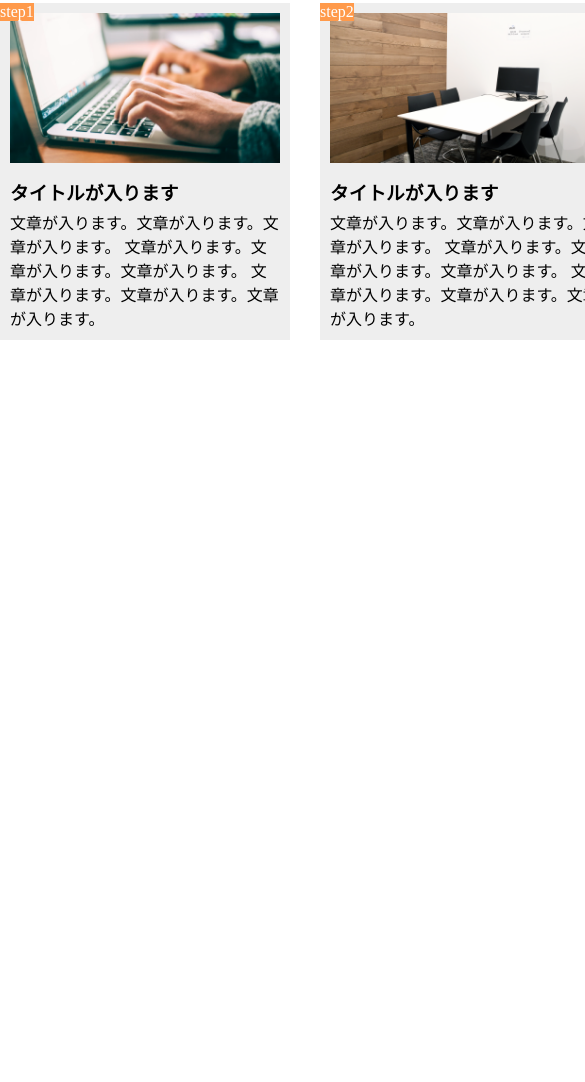
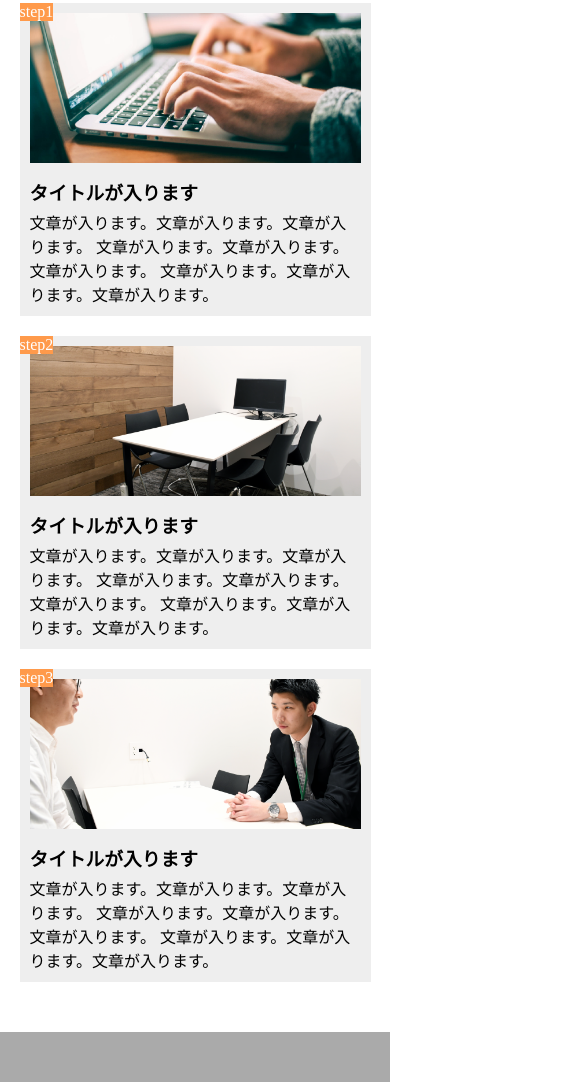
Before and after one commit to mana85/subject1, a plain HTML site: page index.html in a window 390 px wide. Shown: the part 97-1179 px from the top of the page, 585 px wide, since content can reach past the window. Before the commit the page ends 844 px from the top, so only its background shows below. Drawn offline with Linux system fonts and the light colour scheme.

Commit message:
[Finish] 10-1

```diff
--- a/index.html
+++ b/index.html
@@ -2,20 +2,16 @@
 <html lang="ja">
   <head>
     <meta charset="utf-8" />
+    <meta name="viewport" content="width=device-width,initiai-sxale=1.0">
     <link rel="stylesheet" href="style.css" />
-    <!--<title>chapter9_exercise</title>-->
     <title>9章演習</title>
   </head>
 
   <body>
-    <!--<div class="header"></div>-->
     <header></header>
-    <!--<div class="main">-->
     <main>
-      <!--<div class="article_box">-->
       <div class="step-box">
         <div class="step-img1"></div>
-        <!--<p class="step">step1</p>-->
         <span class="step-num">step1</span>
         <h3 class="title">タイトルが入ります</h3>
         <p class="text">
@@ -23,11 +19,10 @@
           文章が入ります。文章が入ります。文章が入ります。
           文章が入ります。文章が入ります。文章が入ります。
         </p>
-      <!--</div>-->
       </div>
+
       <div class="step-box">
         <div class="step-img2"></div>
-        <!--<p class="step">step1</p>-->
         <span class="step-num">step2</span>
         <h3 class="title">タイトルが入ります</h3>
         <p class="text">
@@ -35,11 +30,10 @@
           文章が入ります。文章が入ります。文章が入ります。
           文章が入ります。文章が入ります。文章が入ります。
         </p>
-      <!--</div>-->
       </div>
+
       <div class="step-box">
         <div class="step-img3"></div>
-        <!--<p class="step">step1</p>-->
         <span class="step-num">step3</span>
         <h3 class="title">タイトルが入ります</h3>
         <p class="text">
@@ -47,11 +41,8 @@
           文章が入ります。文章が入ります。文章が入ります。
           文章が入ります。文章が入ります。文章が入ります。
         </p>
-      <!--</div>-->
       </div>
-    <!--</div>-->
     </main>
-    <!--<div class="footer"></div>-->
     <footer></footer>
   </body>
 </html>
--- a/style.css
+++ b/style.css
@@ -60,8 +60,25 @@ main {
   margin: 15px 0 5px;
 }
 
-.footer {
+footer {
   width :100%;
   height: 50px;
-  background-color: #AAAAAA;
+  background-color: #aaa;
 }
+
+/*レスポンシブ対応（課題）*/
+
+@media screen and (max-width: 768px) {
+
+  /*レスポンシブ対応（課題）*/
+  main {
+    width: 100%;
+    display: block;
+  }
+
+  .step-box {
+    width: 90%;
+    margin: 20px auto;
+  }
+
+}
```
